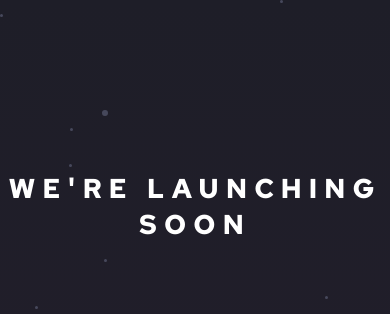
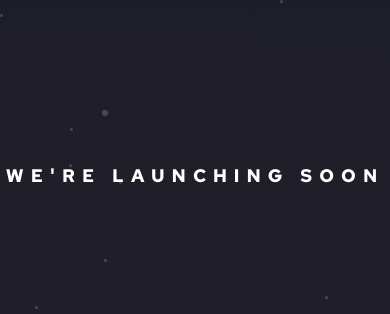
Before and after one commit to devyaakov/counterdown-timer, a website built with webpack: page src/index.html in a window 390 px wide. Shown: the top 314 px of the page. Built offline with nearby package versions, Linux system fonts and the light colour scheme.

Commit message:
commit update h2 index.html for site

```diff
--- a/src/style.scss
+++ b/src/style.scss
@@ -44,7 +44,7 @@ main{
     height: 65%;
 }
 
-.container .title{
+.container .title h2{
     position: relative;
     color: $white;
     text-align: center;
@@ -218,7 +218,7 @@ footer{
         position: relative;
         width: 100%;
     }
-    .container .title{
+    .container .title h2{
         font-size: 1.3rem;
         letter-spacing: 0.5rem;
     }
```
Also changed, not shown: docs/bundle.css.
